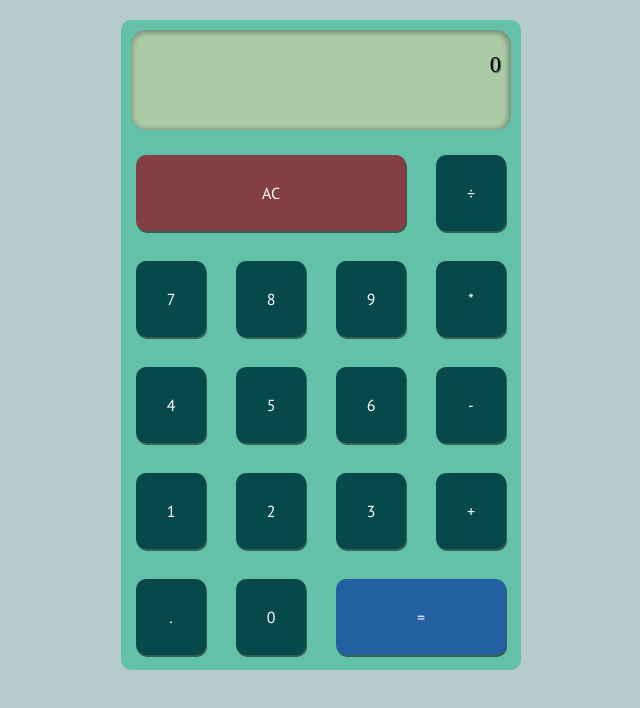
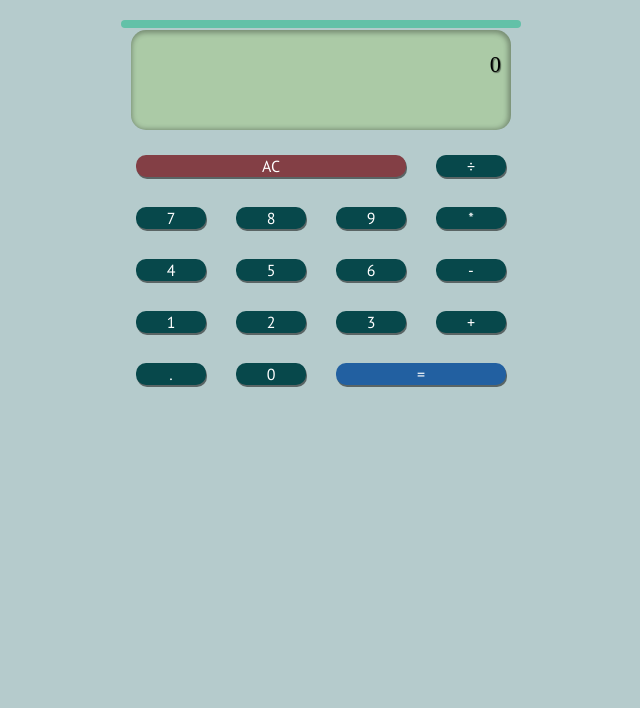
Before and after one commit to MaxenceCalifano/React-Calculator, a React app: page / in a window 1280 px wide. Shown: the whole page, without its empty margins (319-959 px from the left). Built offline with nearby package versions, Linux system fonts and the light colour scheme; a web font is replaced by a local one.

Commit message:
fix : css file

```diff
--- a/src/styles.css
+++ b/src/styles.css
@@ -14,7 +14,7 @@ body {
   grid-template-areas: "display display display display" "clear clear clear ." ". . . ." ". . . ." ". . . ." ". . equal equal";
   background-color: #63c1a8;
   width: 400px;
-  height: 650px;
+  height: 1vh;
   border-radius: 10px;
   margin: 0 auto;
   margin-top: 20px;
```
